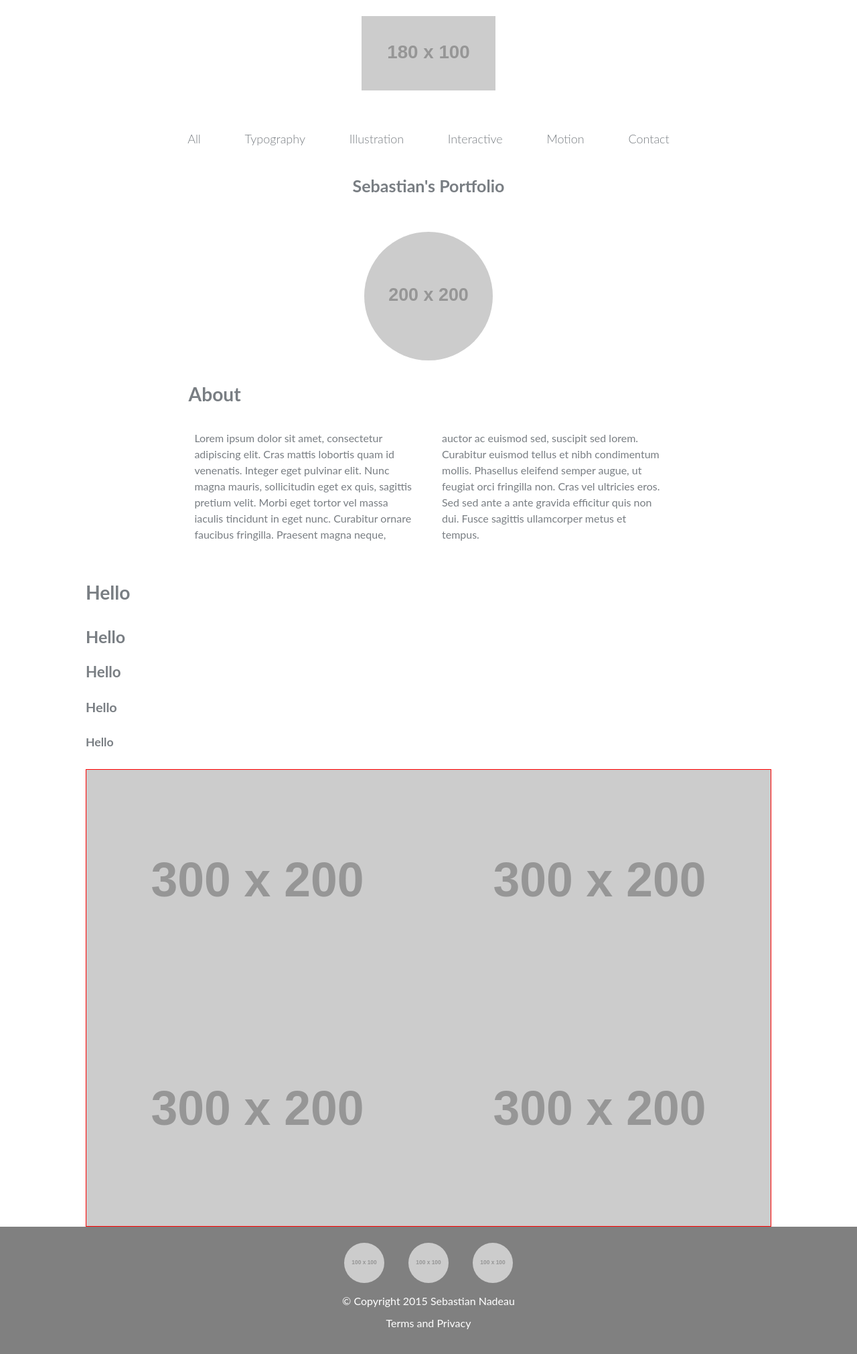
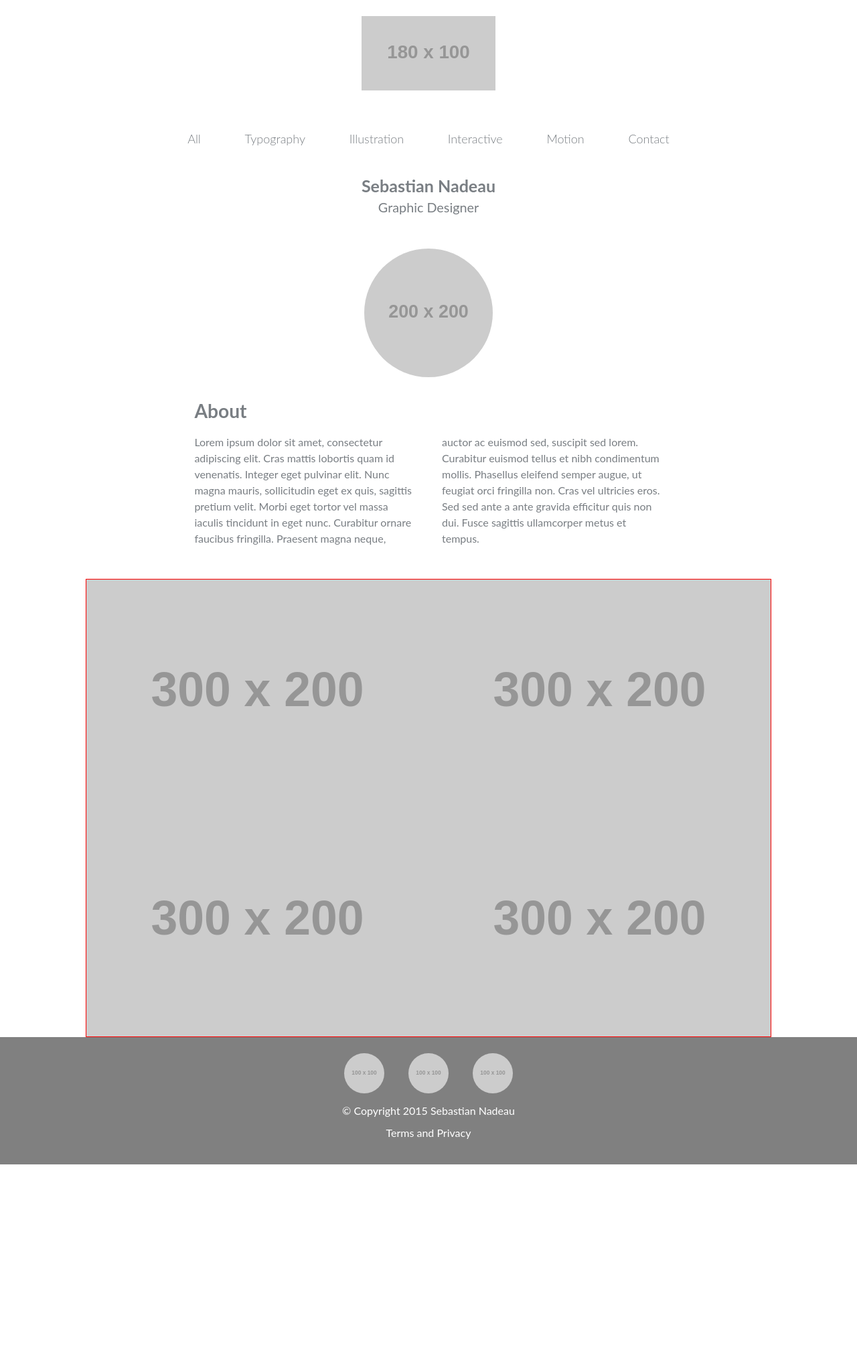
Before and after one commit to sebastiann88/personal-online-portfolio, a Jekyll site: the page built from index.html, in a window 1280 px wide. Shown: the whole page at 67% size. Built offline with Jekyll 4.4.1, drawn with Linux system fonts in a browser that asks for light colours; after the commit the page ends 1738 px from its top, so only the background shows below that.

Commit message:
refactor(all): create good vertical rhythm on page elements

```diff
--- a/_includes/about.html
+++ b/_includes/about.html
@@ -2,14 +2,11 @@
     ABOUT SECTION
 -->
 
+<h3 id="name">Sebastian Nadeau</h3>
+<h5>Graphic Designer</h5>
+
 <div class="about">
     <img class="profile-pic" src="http://placehold.it/200x200" alt="Profile Picture">
-    <h2>About</h2>
+    <h2 id="breathing-space">About</h2>
     <p id="columns">Lorem ipsum dolor sit amet, consectetur adipiscing elit. Cras mattis lobortis quam id venenatis. Integer eget pulvinar elit. Nunc magna mauris, sollicitudin eget ex quis, sagittis pretium velit. Morbi eget tortor vel massa iaculis tincidunt in eget nunc. Curabitur ornare faucibus fringilla. Praesent magna neque, auctor ac euismod sed, suscipit sed lorem. Curabitur euismod tellus et nibh condimentum mollis. Phasellus eleifend semper augue, ut feugiat orci fringilla non. Cras vel ultricies eros. Sed sed ante a ante gravida efficitur quis non dui. Fusce sagittis ullamcorper metus et tempus.</p>
 </div>
-
-<h2>Hello</h2>
-<h3>Hello</h3>
-<h4>Hello</h4>
-<h5>Hello</h5>
-<h6>Hello</h6>
--- a/css/main.css
+++ b/css/main.css
@@ -129,14 +129,19 @@ a + p {
 }
 
 #name {
-    margin: 1.3em auto 2.25em auto;
+    margin: 1.3em auto 0.355rem auto;
     text-align: center;
+}
+
+h3 + h5 {
+    text-align: center;
+    font-weight: normal;
 }
 
 .profile-pic {
     width: 12em;
     border-radius: 50%;
-    margin: 0 auto 1.5em auto;
+    margin: 3em auto 1.5em auto;
 }
 
 /* --------------------------
--- a/index.html
+++ b/index.html
@@ -1,8 +1,6 @@
 ---
 layout: default
 ---
-
-<h3 id="name">Sebastian's Portfolio</h3>
 
 {% include about.html %}
 
```
